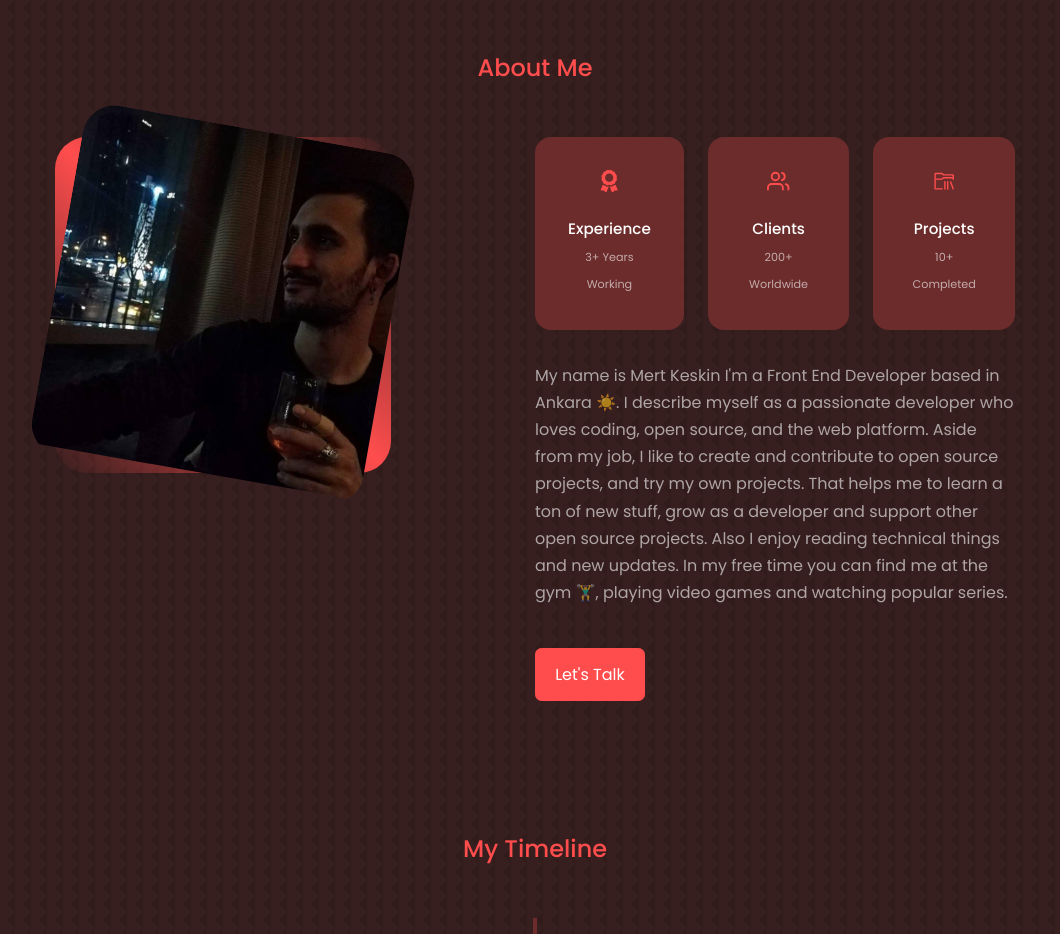
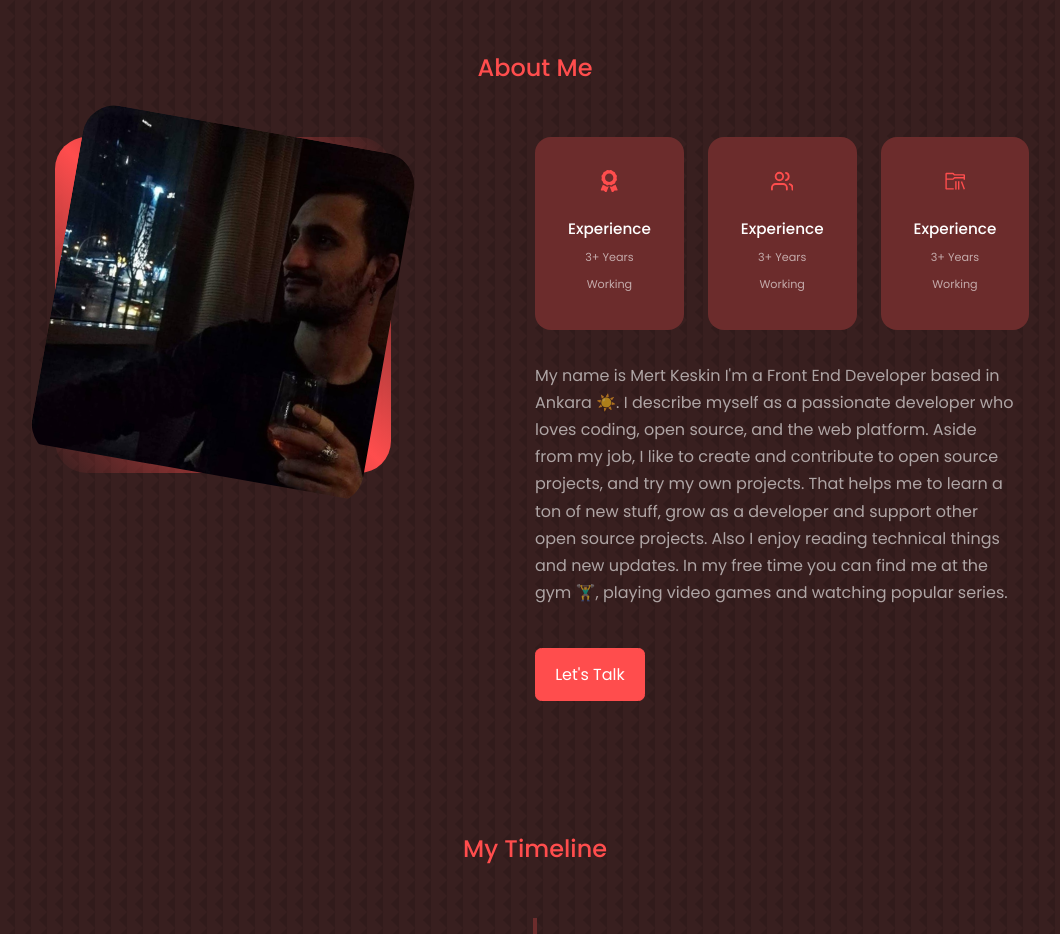
Before and after one commit to mrtksknn/mert-portfolio, a React (Create React App) app: page / in a window 1280 px wide. Shown: the part 880-1814 px from the top of the page, without its empty margins (105-1165 px from the left). Built offline with nearby package versions, Linux system fonts and the light colour scheme.

Commit message:
updates component

```diff
--- a/src/components/about/About.js
+++ b/src/components/about/About.js
@@ -7,6 +7,28 @@ import {FiUsers} from 'react-icons/fi';
 import {VscFolderLibrary} from 'react-icons/vsc';
 
 const About = () => {
+
+  const data = [
+    {
+      id: 1,
+      icon: {FaAward},
+      header: 'Experience',
+      detail: '3+ Years Working'
+    },
+    {
+      id: 2,
+      icon: {FiUsers},
+      header: 'Experience',
+      detail: '3+ Years Working'
+    },
+    {
+      id: 3,
+      icon: {VscFolderLibrary},
+      header: 'Experience',
+      detail: '3+ Years Working'
+    }
+  ];
+
   return (
     <section id='about'>
       <h2>About Me</h2>
@@ -19,23 +41,13 @@ const About = () => {
 
         <div className='about__content'>
         <div className='about__cards'>
-          <article className='about__card'>
-            <FaAward className='about__icon' />
-            <h5>Experience</h5>
-            <small>3+ Years Working</small>
-          </article>
-
-          <article className='about__card'>
-            <FiUsers className='about__icon' />
-            <h5>Clients</h5>
-            <small>200+ Worldwide</small>
-          </article>
-
-          <article className='about__card'>
-            <VscFolderLibrary className='about__icon' />
-            <h5>Projects</h5>
-            <small>10+ Completed</small>
-          </article>
+          {data.map((data) => (
+            <article className='about__card' key={data.id}>
+              {data.id === 1 ? <FaAward className='about__icon' /> : data.id === 2 ? <FiUsers className='about__icon' /> : <VscFolderLibrary className='about__icon' /> }
+              <h5>{data.header}</h5>
+              <small>{data.detail}</small>
+            </article>
+          ))}
         </div>
 
         <p>
--- a/src/components/portfolio/Portfolio.js
+++ b/src/components/portfolio/Portfolio.js
@@ -20,7 +20,7 @@ const Portfolio = () => {
                 </div>
                 <div style={{display: 'flex', marginBottom: '1rem', flexWrap: 'wrap'}}>
                   {techs.map((tech) => (
-                    <div className='portfolio__techs'>
+                    <div className='portfolio__techs' key={tech}>
                       {tech}
                     </div>
                   ))}
--- a/src/components/timeline/Timeline.js
+++ b/src/components/timeline/Timeline.js
@@ -23,7 +23,7 @@ const Timeline = () => {
             return (
               <VerticalTimelineElement
                 style={{color: '#000'}}
-                key={element.key}
+                key={element.id}
                 date={element.date}
                 iconStyle={isWorkIcon ? workIconStyles : shoolIconStyles}
                 icon={isWorkIcon ? <HiDesktopComputer /> : <MdSchool />}
```
